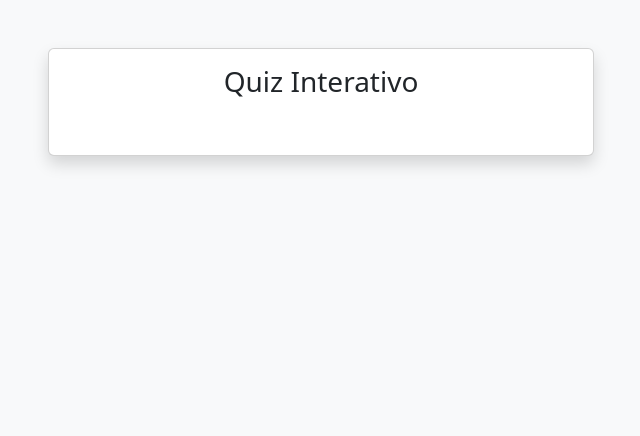
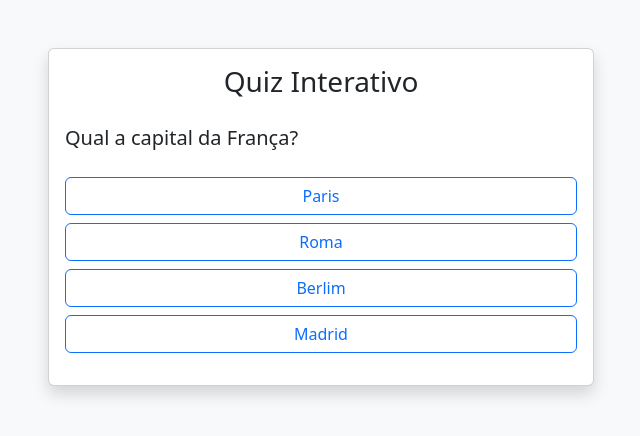
Before and after one commit to Pietro2704/Perguntas, a plain HTML site: page index.html in a window 1280 px wide. Shown: the whole page, without its empty margins (319-959 px from the left). Drawn offline with nearby package versions, Linux system fonts and the light colour scheme.

Commit message:
varias coisas

```diff
--- a/index.html
+++ b/index.html
@@ -9,7 +9,7 @@
 
     <link href="https://cdn.jsdelivr.net/npm/bootstrap@5.3.8/dist/css/bootstrap.min.css" rel="stylesheet" integrity="sha384-sRIl4kxILFvY47J16cr9ZwB07vP4J8+LH7qKQnuqkuIAvNWLzeN8tE5YBujZqJLB" crossorigin="anonymous">
 
-    <script src="https://cdn.jsdelivr.net/npm/bootstrap@5.3.8/dist/js/bootstrap.bundle.min.js" integrity="sha384-FKyoEForCGlyvwx9Hj09JcYn3nv7wiPVlz7YYwJrWVcXK/BmnVDxM+D2scQbITxI" crossorigin="anonymous" defer></script>
+    <script src="https://cdn.jsdelivr.net/npm/bootstrap@5.3.8/dist/js/bootstrap.bundle.min.js" integrity="sha384-FKyoEForCGlyvwx9Hj09JcYn3nv7wiPVlz7YYwJrWVcXK/BmnVDxM+D2scQbITxI" crossorigin="anonymous"></script>
 </head>
 <body class="bg-light">
     <div class="container py-5">
@@ -29,7 +29,7 @@
                         <div class="mt-3" id="feedback"></div>
 
                         <!-- botao de proxima pergunta -->
-                        <button class="btn btn-primary mt-3 d-none">Proxima Pergunta</button>
+                        <button class="btn btn-primary mt-3 d-none" id="nxtBtn">Proxima Pergunta</button>
                     </div>
                 </div>
             </div>
--- a/js/script.js
+++ b/js/script.js
@@ -1,3 +1,8 @@
+const div_pergunta = document.querySelector("#pergunta")
+const div_opcoes = document.querySelector("#opcoes")
+const div_feedback = document.querySelector("#feedback")
+const nextButton = document.querySelector("#nxtBtn")
+
 const perguntas = [
     {
         pergunta: "Qual a capital da França?",
@@ -10,3 +15,27 @@ const perguntas = [
         resposta: 3
     }
 ]
+
+let indicePerguntas = 0
+
+function mostrarPergunta(){
+    // Padrões para mostrar pergunta
+    div_feedback.innerHTML = ""
+    nextButton.classList.add("d-none")
+
+    // Colocar Pergunta no HTML
+    let p = perguntas[indicePerguntas]
+    div_pergunta.textContent = p.pergunta
+
+    // Opcoes
+    div_opcoes.innerHTML = ""
+    p.opcoes.forEach((opcao, i) => {
+        const btn = document.createElement("button")
+        btn.className = "btn btn-outline-primary"
+        btn.textContent = opcao
+        btn.addEventListener('click', () => verificarResposta(i))
+        div_opcoes.appendChild(btn)
+    })
+}
+
+mostrarPergunta()
```
